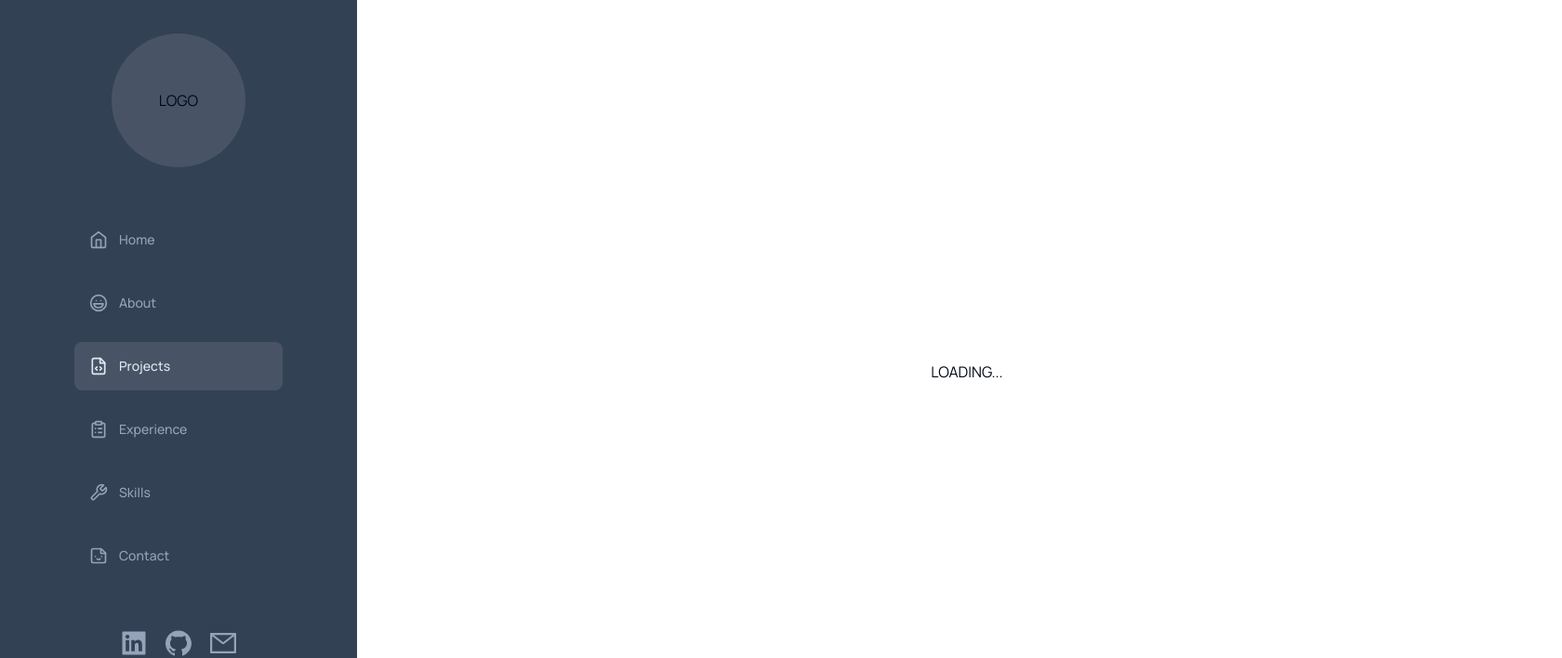
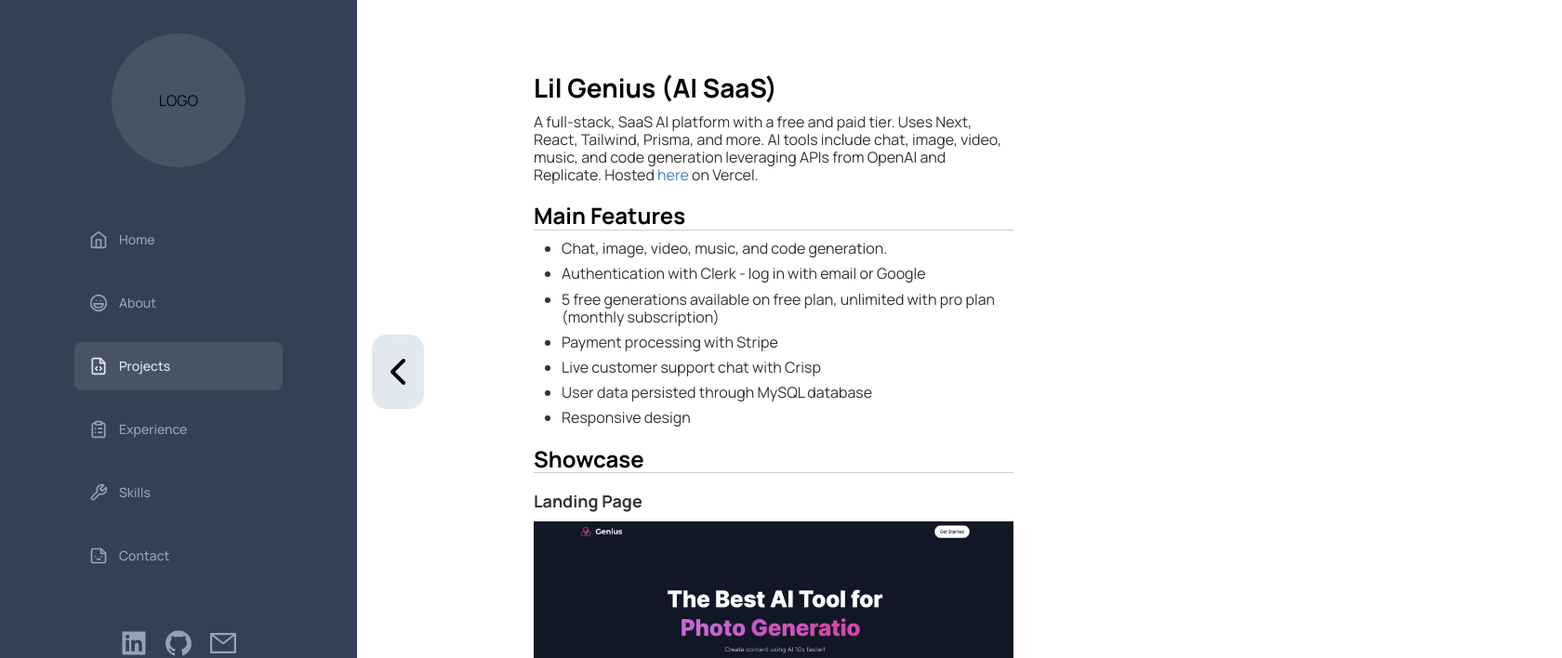
Before and after one commit to penguinboots/portfolio-v3, a Next.js app: page /projects/1 in a window 1280 px wide. Shown: the top 708 px of the page at 93% size, 1680 px wide, since content can reach past the window. Built offline with nearby package versions, Linux system fonts and the light colour scheme.

Commit message:
fix: set loaded state

```diff
--- a/app/(dashboard)/projects/[id]/page.tsx
+++ b/app/(dashboard)/projects/[id]/page.tsx
@@ -8,7 +8,7 @@ const ProjectPage = () => {
   const [isLoaded, setIsLoaded] = useState(false);
 
   useEffect(() => {
-    setIsLoaded(false);
+    setIsLoaded(true);
   }, []);
 
   return (
```
